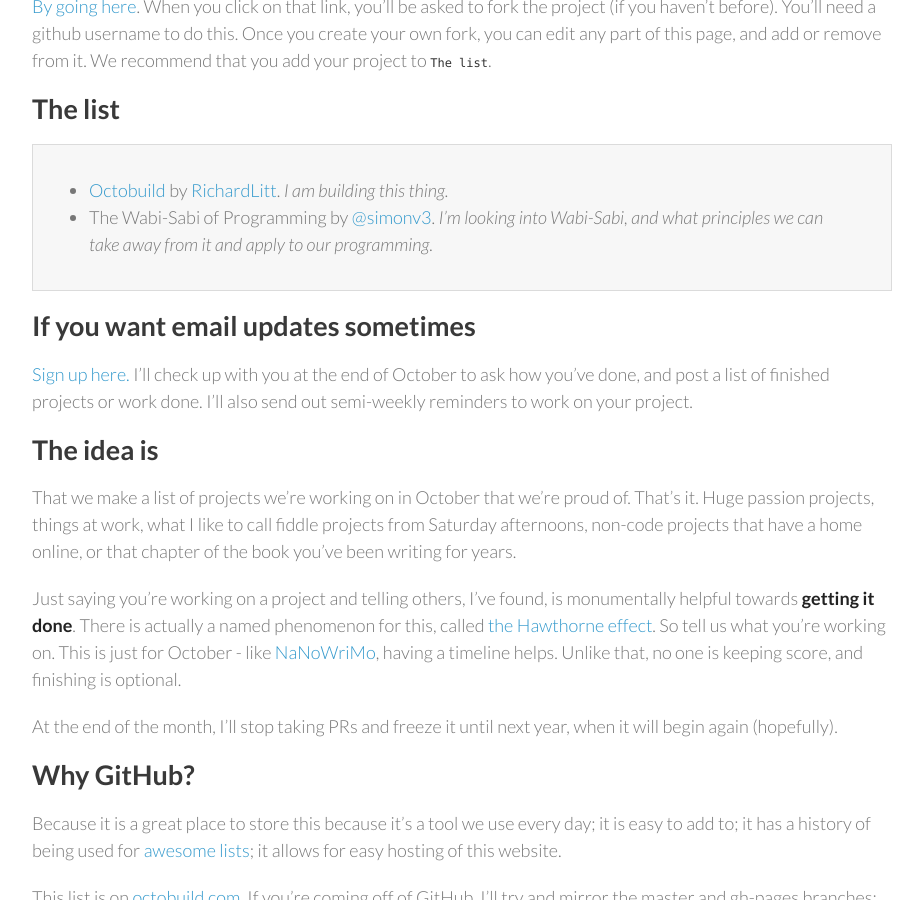
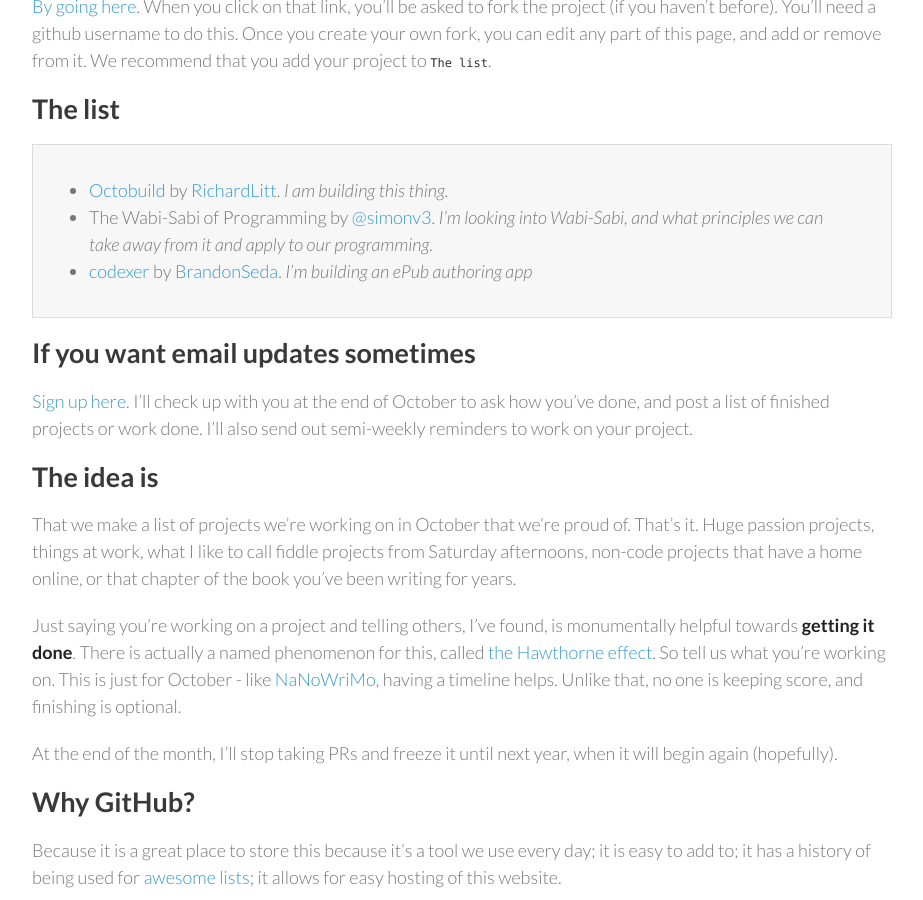
Before and after one commit to RichardLitt/octobuild, a Jekyll site: the page built from index.md, in a window 1280 px wide and 900 px high, scrolled down 566 px. Shown: the whole window, without its empty margins (178-1101 px from the left). Built offline with Jekyll 4.4.1, drawn with Linux system fonts in a browser that asks for light colours; Markdown is read by kramdown in place of the engine named in the settings.

Commit message:
adds codexer to the list
        adds Brandon Seda's app, codexer, to list of Octobuild projects

```diff
--- a/index.md
+++ b/index.md
@@ -18,6 +18,7 @@
 
 * [Octobuild](https://github.com/RichardLitt/octobuild) by [RichardLitt](https://github.com/RichardLitt). *I am building this thing.*
 * The Wabi-Sabi of Programming by [@simonv3](http://twitter.com/simonv3). *I'm looking into Wabi-Sabi, and what principles we can take away from it and apply to our programming.*
+* [codexer](https://github.com/bcseda/codexer) by [BrandonSeda](https://twitter.com/brandonseda). *I'm building an ePub authoring app*
 
 ## If you want email updates sometimes
 
```
